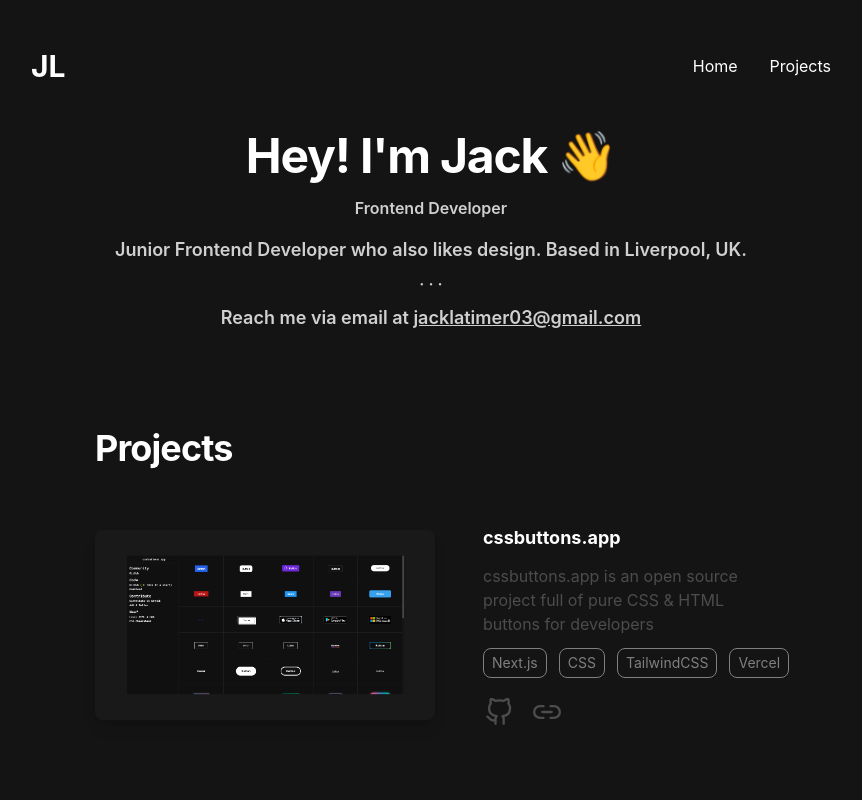
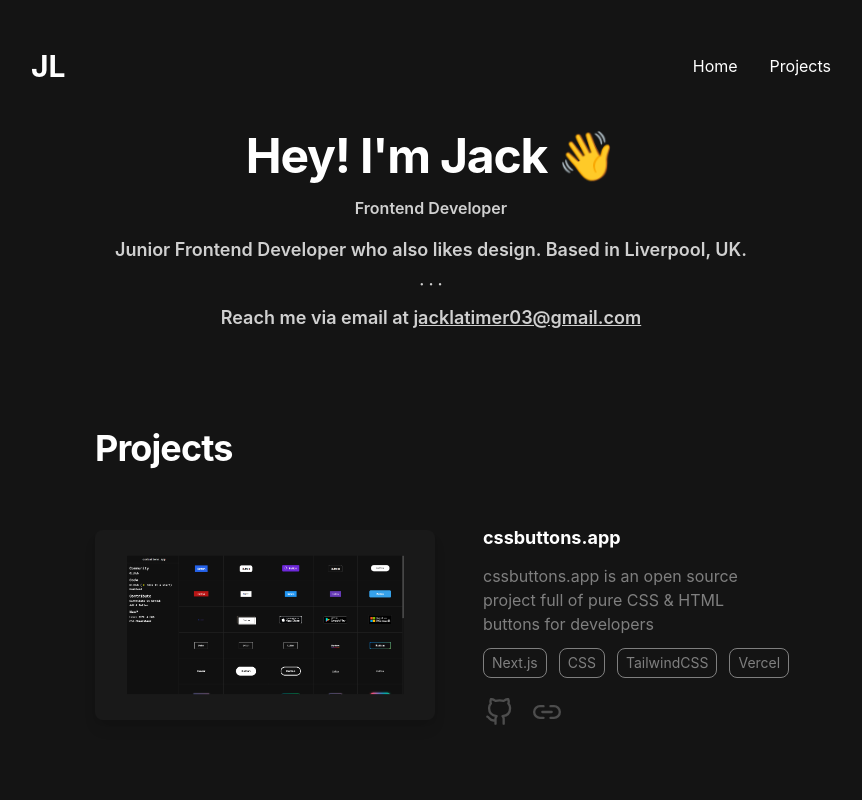
Before and after one commit to r1/jacklatimer.dev, a Next.js app: page / in a window 1280 px wide. Shown: the top 800 px of the page, without its empty margins (209-1071 px from the left). Built offline with nearby package versions, Linux system fonts and the light colour scheme; what @tailwindcss/typography would draw is missing.

Commit message:
done(SEO): fixed some SEO issues

```diff
--- a/components/Project/Projects.js
+++ b/components/Project/Projects.js
@@ -39,7 +39,7 @@
               />
               <div className="flex flex-col w-full mx-1 my-3 space-y-3  md:w-5/12">
                 <h3 className="text-lg font-bold">{project.title}</h3>
-                <p className="text-gray-700">{project.description}</p>
+                <p className="text-gray-500">{project.description}</p>
                 <div className="flex pb-2 space-x-3">
                   {project.tools.map((disc, index) => (
                     <span
```
